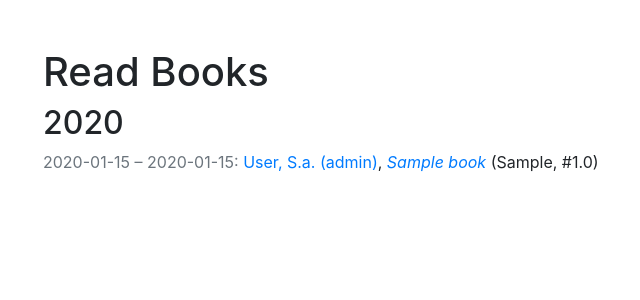
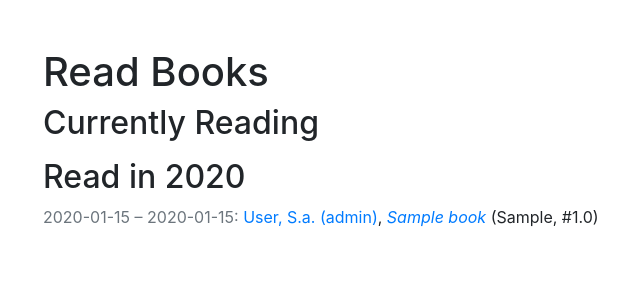
Before and after one commit to benjamineskola/booklogger, a Django app: page /read in a window 1280 px wide. Shown: the part 56-356 px from the top of the page, without its empty margins (42-682 px from the left). Run offline with Django 3.2, Linux system fonts and the light colour scheme; tables that the repository leaves empty hold one stand-in row (values such as "Sample post"); some libraries are stand-ins or nearby versions.

Commit message:
Add currently reading to read books page

```diff
--- a/library/jinja2/logentries/list.html
+++ b/library/jinja2/logentries/list.html
@@ -1,7 +1,22 @@
 {% extends "base.html" %}
 {% block content %}
-{% for group in entries|groupby('end_date.year')|reverse %}
-<h2>{{ group.grouper }}</h2>
+<h2>Currently Reading</h2>
+<ul class="list-unstyled">
+{% for entry in currently_reading %}
+  {% set book = entry.book %}
+  <li>
+    <span class="text-muted">
+    Reading since <time datetime="{{entry.start_date}}"> {{ entry.start_date }}</time>:
+    </span>
+    {% include "books/authors_snippet.html" %},
+    {% include "books/title_snippet.html" %}
+    {% include "books/series_snippet.html" %}
+  </li>
+{% endfor %}
+</ul>
+
+{% for group in read|groupby('end_date.year')|reverse %}
+<h2>Read in {{ group.grouper }}</h2>
 <ul class="list-unstyled">
   {% for entry in group.list %}
     {% set book = entry.book %}
--- a/library/views.py
+++ b/library/views.py
@@ -52,9 +52,14 @@
 
 
 def read_books(request):
-    entries = LogEntry.objects.filter(end_date__isnull=False).order_by("end_date")
+    currently_reading = LogEntry.objects.filter(end_date__isnull=True)
+    read = LogEntry.objects.filter(end_date__isnull=False).order_by("end_date")
     return render(
         request,
         "logentries/list.html",
-        {"page_title": "Read Books", "entries": entries},
+        {
+            "page_title": "Read Books",
+            "read": read,
+            "currently_reading": currently_reading,
+        },
     )
```
